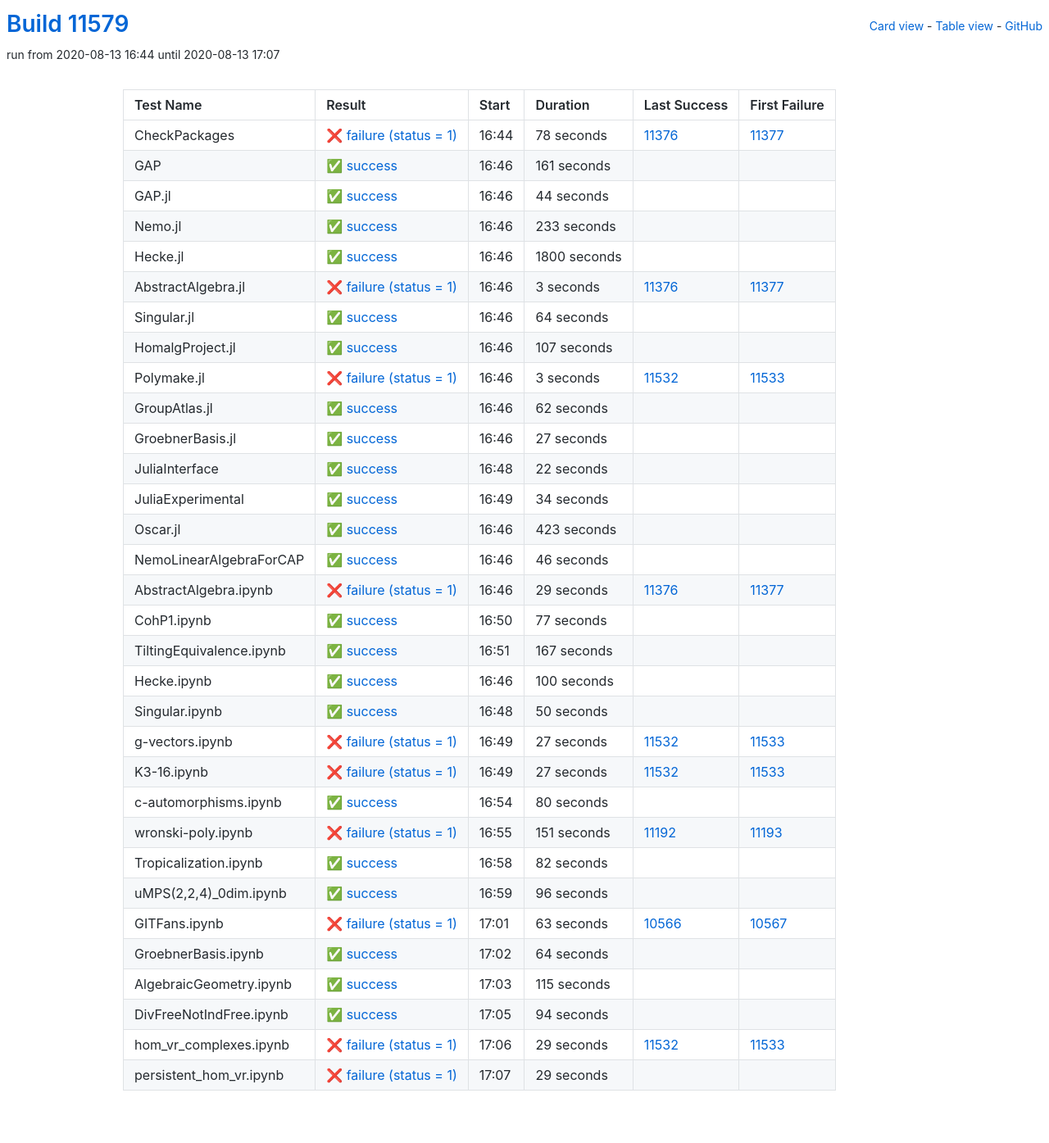
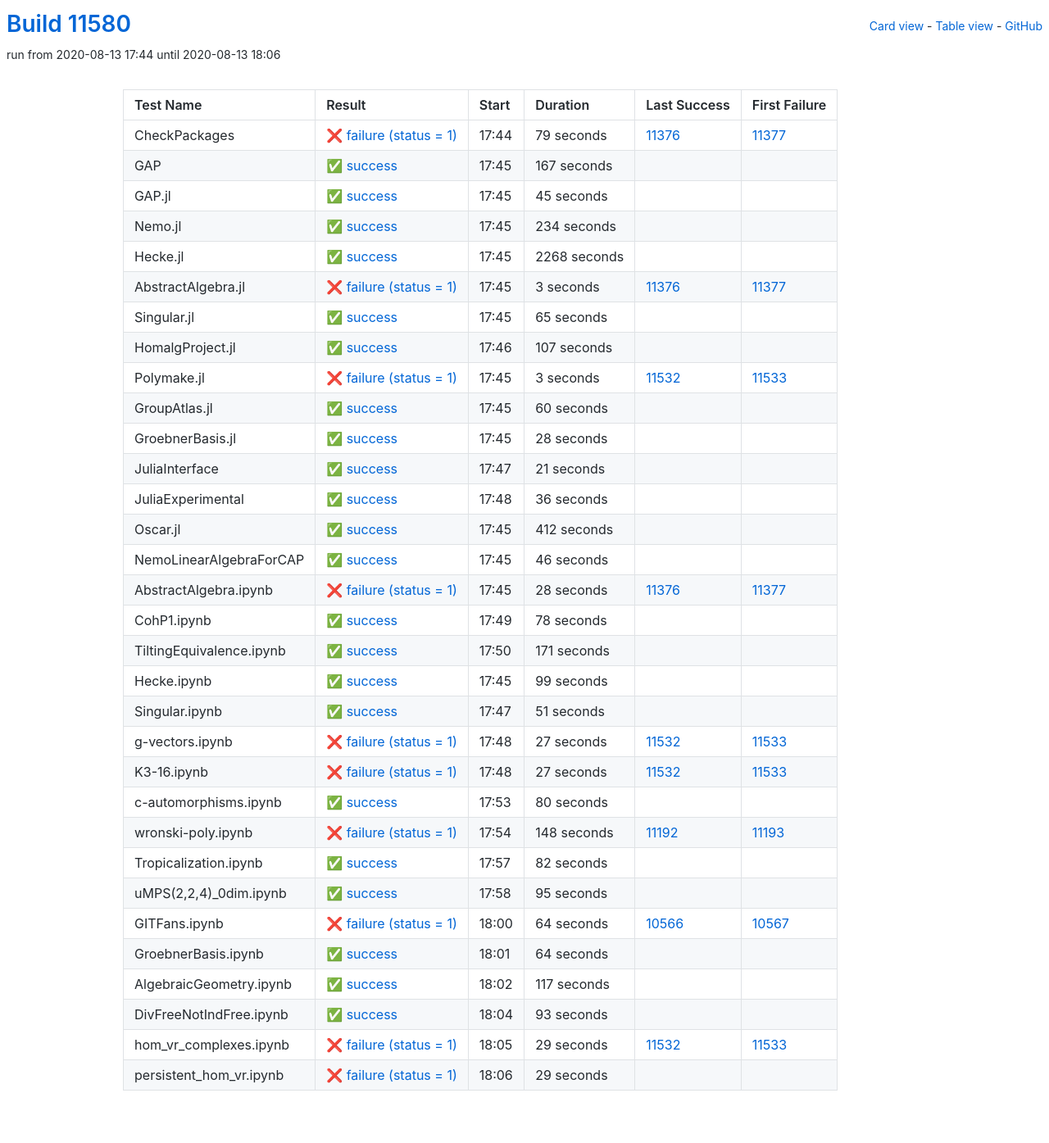
Before and after one commit to oscar-system/oscar-ci-status, a Jekyll site: the page built from table.html, in a window 1280 px wide. Shown: the whole page at 82% size. Built offline with Jekyll 4.4.1, drawn with Linux system fonts in a browser that asks for light colours.

Commit message:
Build #11580

```diff
--- a/_data/ci.yml
+++ b/_data/ci.yml
@@ -1,6 +1,6 @@
 ---
-build: 11579
-build_url: https://oscarci.mathematik.uni-kl.de/job/oscar/11579/
+build: 11580
+build_url: https://oscarci.mathematik.uni-kl.de/job/oscar/11580/
 job: oscar
 organization: oscar-system
 repo: oscar-ci-status
@@ -8,68 +8,68 @@
 tests:
 - name: CheckPackages
   id: checkpackages
-  log: https://oscarci.mathematik.uni-kl.de/job/oscar/11579/artifact/logs/build-11579/CheckPackages.log
-  start: 2020-08-13 16:44
+  log: https://oscarci.mathematik.uni-kl.de/job/oscar/11580/artifact/logs/build-11580/CheckPackages.log
+  start: 2020-08-13 17:44
   success: false
   exitcode: 1
   status: failure
-  duration: 78
+  duration: 79
   last_success: 11376
   last_success_url: https://oscarci.mathematik.uni-kl.de/job/oscar/11376/
   first_failure: 11377
   first_failure_url: https://oscarci.mathematik.uni-kl.de/job/oscar/11377/
 - name: GAP
   id: gap
-  log: https://oscarci.mathematik.uni-kl.de/job/oscar/11579/artifact/logs/build-11579/GAP.log
-  start: 2020-08-13 16:46
+  log: https://oscarci.mathematik.uni-kl.de/job/oscar/11580/artifact/logs/build-11580/GAP.log
+  start: 2020-08-13 17:45
   success: true
   exitcode: 0
   status: success
-  duration: 161
+  duration: 167
   last_success: false
   last_success_url:
   first_failure: false
   first_failure_url:
 - name: GAP.jl
   id: gap-jl
-  log: https://oscarci.mathematik.uni-kl.de/job/oscar/11579/artifact/logs/build-11579/GAP.jl.log
-  start: 2020-08-13 16:46
+  log: https://oscarci.mathematik.uni-kl.de/job/oscar/11580/artifact/logs/build-11580/GAP.jl.log
+  start: 2020-08-13 17:45
   success: true
   exitcode: 0
   status: success
-  duration: 44
+  duration: 45
   last_success: false
   last_success_url:
   first_failure: false
   first_failure_url:
 - name: Nemo.jl
   id: nemo-jl
-  log: https://oscarci.mathematik.uni-kl.de/job/oscar/11579/artifact/logs/build-11579/Nemo.jl.log
-  start: 2020-08-13 16:46
+  log: https://oscarci.mathematik.uni-kl.de/job/oscar/11580/artifact/logs/build-11580/Nemo.jl.log
+  start: 2020-08-13 17:45
   success: true
   exitcode: 0
   status: success
-  duration: 233
+  duration: 234
   last_success: false
   last_success_url:
   first_failure: false
   first_failure_url:
 - name: Hecke.jl
   id: hecke-jl
-  log: https://oscarci.mathematik.uni-kl.de/job/oscar/11579/artifact/logs/build-11579/Hecke.jl.log
-  start: 2020-08-13 16:46
+  log: https://oscarci.mathematik.uni-kl.de/job/oscar/11580/artifact/logs/build-11580/Hecke.jl.log
+  start: 2020-08-13 17:45
   success: true
   exitcode: 0
   status: success
-  duration: 1800
+  duration: 2268
   last_success: false
   last_success_url:
   first_failure: false
   first_failure_url:
 - name: AbstractAlgebra.jl
   id: abstractalgebra-jl
-  log: https://oscarci.mathematik.uni-kl.de/job/oscar/11579/artifact/logs/build-11579/AbstractAlgebra.jl.log
-  start: 2020-08-13 16:46
+  log: https://oscarci.mathematik.uni-kl.de/job/oscar/11580/artifact/logs/build-11580/AbstractAlgebra.jl.log
+  start: 2020-08-13 17:45
   success: false
   exitcode: 1
   status: failure
@@ -80,20 +80,20 @@
   first_failure_url: https://oscarci.mathematik.uni-kl.de/job/oscar/11377/
 - name: Singular.jl
   id: singular-jl
-  log: https://oscarci.mathematik.uni-kl.de/job/oscar/11579/artifact/logs/build-11579/Singular.jl.log
-  start: 2020-08-13 16:46
+  log: https://oscarci.mathematik.uni-kl.de/job/oscar/11580/artifact/logs/build-11580/Singular.jl.log
+  start: 2020-08-13 17:45
   success: true
   exitcode: 0
   status: success
-  duration: 64
+  duration: 65
   last_success: false
   last_success_url:
   first_failure: false
   first_failure_url:
 - name: HomalgProject.jl
   id: homalgproject-jl
-  log: https://oscarci.mathematik.uni-kl.de/job/oscar/11579/artifact/logs/build-11579/HomalgProject.jl.log
-  start: 2020-08-13 16:46
+  log: https://oscarci.mathematik.uni-kl.de/job/oscar/11580/artifact/logs/build-11580/HomalgProject.jl.log
+  start: 2020-08-13 17:46
   success: true
   exitcode: 0
   status: success
@@ -104,8 +104,8 @@
   first_failure_url:
 - name: Polymake.jl
   id: polymake-jl
-  log: https://oscarci.mathematik.uni-kl.de/job/oscar/11579/artifact/logs/build-11579/Polymake.jl.log
-  start: 2020-08-13 16:46
+  log: https://oscarci.mathematik.uni-kl.de/job/oscar/11580/artifact/logs/build-11580/Polymake.jl.log
+  start: 2020-08-13 17:45
   success: false
   exitcode: 1
   status: failure
@@ -116,68 +116,68 @@
   first_failure_url: https://oscarci.mathematik.uni-kl.de/job/oscar/11533/
 - name: GroupAtlas.jl
   id: groupatlas-jl
-  log: https://oscarci.mathematik.uni-kl.de/job/oscar/11579/artifact/logs/build-11579/GroupAtlas.jl.log
-  start: 2020-08-13 16:46
+  log: https://oscarci.mathematik.uni-kl.de/job/oscar/11580/artifact/logs/build-11580/GroupAtlas.jl.log
+  start: 2020-08-13 17:45
   success: true
   exitcode: 0
   status: success
-  duration: 62
+  duration: 60
   last_success: false
   last_success_url:
   first_failure: false
   first_failure_url:
 - name: GroebnerBasis.jl
   id: groebnerbasis-jl
-  log: https://oscarci.mathematik.uni-kl.de/job/oscar/11579/artifact/logs/build-11579/GroebnerBasis.jl.log
-  start: 2020-08-13 16:46
+  log: https://oscarci.mathematik.uni-kl.de/job/oscar/11580/artifact/logs/build-11580/GroebnerBasis.jl.log
+  start: 2020-08-13 17:45
   success: true
   exitcode: 0
   status: success
-  duration: 27
+  duration: 28
   last_success: false
   last_success_url:
   first_failure: false
   first_failure_url:
 - name: JuliaInterface
   id: juliainterface
-  log: https://oscarci.mathematik.uni-kl.de/job/oscar/11579/artifact/logs/build-11579/JuliaInterface.log
-  start: 2020-08-13 16:48
+  log: https://oscarci.mathematik.uni-kl.de/job/oscar/11580/artifact/logs/build-11580/JuliaInterface.log
+  start: 2020-08-13 17:47
   success: true
   exitcode: 0
   status: success
-  duration: 22
+  duration: 21
   last_success: false
   last_success_url:
   first_failure: false
   first_failure_url:
 - name: JuliaExperimental
   id: juliaexperimental
-  log: https://oscarci.mathematik.uni-kl.de/job/oscar/11579/artifact/logs/build-11579/JuliaExperimental.log
-  start: 2020-08-13 16:49
+  log: https://oscarci.mathematik.uni-kl.de/job/oscar/11580/artifact/logs/build-11580/JuliaExperimental.log
+  start: 2020-08-13 17:48
   success: true
   exitcode: 0
   status: success
-  duration: 34
+  duration: 36
   last_success: false
   last_success_url:
   first_failure: false
   first_failure_url:
 - name: Oscar.jl
   id: oscar-jl
-  log: https://oscarci.mathematik.uni-kl.de/job/oscar/11579/artifact/logs/build-11579/Oscar.jl.log
-  start: 2020-08-13 16:46
+  log: https://oscarci.mathematik.uni-kl.de/job/oscar/11580/artifact/logs/build-11580/Oscar.jl.log
+  start: 2020-08-13 17:45
   success: true
   exitcode: 0
   status: success
-  duration: 423
+  duration: 412
   last_success: false
   last_success_url:
   first_failure: false
   first_failure_url:
 - name: NemoLinearAlgebraForCAP
   id: nemolinearalgebraforcap
-  log: https://oscarci.mathematik.uni-kl.de/job/oscar/11579/artifact/logs/build-11579/NemoLinearAlgebraForCAP.log
-  start: 2020-08-13 16:46
+  log: https://oscarci.mathematik.uni-kl.de/job/oscar/11580/artifact/logs/build-11580/NemoLinearAlgebraForCAP.log
+  start: 2020-08-13 17:45
   success: true
   exitcode: 0
   status: success
@@ -188,68 +188,68 @@
   first_failure_url:
 - name: AbstractAlgebra.ipynb
   id: abstractalgebra-ipynb
-  log: https://oscarci.mathematik.uni-kl.de/job/oscar/11579/artifact/logs/build-11579/AbstractAlgebra.ipynb.log
-  start: 2020-08-13 16:46
+  log: https://oscarci.mathematik.uni-kl.de/job/oscar/11580/artifact/logs/build-11580/AbstractAlgebra.ipynb.log
+  start: 2020-08-13 17:45
   success: false
   exitcode: 1
   status: failure
-  duration: 29
+  duration: 28
   last_success: 11376
   last_success_url: https://oscarci.mathematik.uni-kl.de/job/oscar/11376/
   first_failure: 11377
   first_failure_url: https://oscarci.mathematik.uni-kl.de/job/oscar/11377/
 - name: CohP1.ipynb
   id: cohp1-ipynb
-  log: https://oscarci.mathematik.uni-kl.de/job/oscar/11579/artifact/logs/build-11579/CohP1.ipynb.log
-  start: 2020-08-13 16:50
+  log: https://oscarci.mathematik.uni-kl.de/job/oscar/11580/artifact/logs/build-11580/CohP1.ipynb.log
+  start: 2020-08-13 17:49
   success: true
   exitcode: 0
   status: success
-  duration: 77
+  duration: 78
   last_success: false
   last_success_url:
   first_failure: false
   first_failure_url:
 - name: TiltingEquivalence.ipynb
   id: tiltingequivalence-ipynb
-  log: https://oscarci.mathematik.uni-kl.de/job/oscar/11579/artifact/logs/build-11579/TiltingEquivalence.ipynb.log
-  start: 2020-08-13 16:51
+  log: https://oscarci.mathematik.uni-kl.de/job/oscar/11580/artifact/logs/build-11580/TiltingEquivalence.ipynb.log
+  start: 2020-08-13 17:50
   success: true
   exitcode: 0
   status: success
-  duration: 167
+  duration: 171
   last_success: false
   last_success_url:
   first_failure: false
   first_failure_url:
 - name: Hecke.ipynb
   id: hecke-ipynb
-  log: https://oscarci.mathematik.uni-kl.de/job/oscar/11579/artifact/logs/build-11579/Hecke.ipynb.log
-  start: 2020-08-13 16:46
+  log: https://oscarci.mathematik.uni-kl.de/job/oscar/11580/artifact/logs/build-11580/Hecke.ipynb.log
+  start: 2020-08-13 17:45
   success: true
   exitcode: 0
   status: success
-  duration: 100
+  duration: 99
   last_success: false
   last_success_url:
   first_failure: false
   first_failure_url:
 - name: Singular.ipynb
   id: singular-ipynb
-  log: https://oscarci.mathematik.uni-kl.de/job/oscar/11579/artifact/logs/build-11579/Singular.ipynb.log
-  start: 2020-08-13 16:48
+  log: https://oscarci.mathematik.uni-kl.de/job/oscar/11580/artifact/logs/build-11580/Singular.ipynb.log
+  start: 2020-08-13 17:47
   success: true
   exitcode: 0
   status: success
-  duration: 50
+  duration: 51
   last_success: false
   last_success_url:
   first_failure: false
   first_failure_url:
 - name: g-vectors.ipynb
   id: g-vectors-ipynb
-  log: https://oscarci.mathematik.uni-kl.de/job/oscar/11579/artifact/logs/build-11579/g-vectors.ipynb.log
-  start: 2020-08-13 16:49
+  log: https://oscarci.mathematik.uni-kl.de/job/oscar/11580/artifact/logs/build-11580/g-vectors.ipynb.log
+  start: 2020-08-13 17:48
   success: false
   exitcode: 1
   status: failure
@@ -260,8 +260,8 @@
   first_failure_url: https://oscarci.mathematik.uni-kl.de/job/oscar/11533/
 - name: K3-16.ipynb
   id: k3-16-ipynb
-  log: https://oscarci.mathematik.uni-kl.de/job/oscar/11579/artifact/logs/build-11579/K3-16.ipynb.log
-  start: 2020-08-13 16:49
+  log: https://oscarci.mathematik.uni-kl.de/job/oscar/11580/artifact/logs/build-11580/K3-16.ipynb.log
+  start: 2020-08-13 17:48
   success: false
   exitcode: 1
   status: failure
@@ -272,8 +272,8 @@
   first_failure_url: https://oscarci.mathematik.uni-kl.de/job/oscar/11533/
 - name: c-automorphisms.ipynb
   id: c-automorphisms-ipynb
-  log: https://oscarci.mathematik.uni-kl.de/job/oscar/11579/artifact/logs/build-11579/c-automorphisms.ipynb.log
-  start: 2020-08-13 16:54
+  log: https://oscarci.mathematik.uni-kl.de/job/oscar/11580/artifact/logs/build-11580/c-automorphisms.ipynb.log
+  start: 2020-08-13 17:53
   success: true
   exitcode: 0
   status: success
@@ -284,20 +284,20 @@
   first_failure_url:
 - name: wronski-poly.ipynb
   id: wronski-poly-ipynb
-  log: https://oscarci.mathematik.uni-kl.de/job/oscar/11579/artifact/logs/build-11579/wronski-poly.ipynb.log
-  start: 2020-08-13 16:55
+  log: https://oscarci.mathematik.uni-kl.de/job/oscar/11580/artifact/logs/build-11580/wronski-poly.ipynb.log
+  start: 2020-08-13 17:54
   success: false
   exitcode: 1
   status: failure
-  duration: 151
+  duration: 148
   last_success: 11192
   last_success_url: https://oscarci.mathematik.uni-kl.de/job/oscar/11192/
   first_failure: 11193
   first_failure_url: https://oscarci.mathematik.uni-kl.de/job/oscar/11193/
 - name: Tropicalization.ipynb
   id: tropicalization-ipynb
-  log: https://oscarci.mathematik.uni-kl.de/job/oscar/11579/artifact/logs/build-11579/Tropicalization.ipynb.log
-  start: 2020-08-13 16:58
+  log: https://oscarci.mathematik.uni-kl.de/job/oscar/11580/artifact/logs/build-11580/Tropicalization.ipynb.log
+  start: 2020-08-13 17:57
   success: true
   exitcode: 0
   status: success
@@ -308,32 +308,32 @@
   first_failure_url:
 - name: uMPS(2,2,4)_0dim.ipynb
   id: umps-2-2-4-0dim-ipynb
-  log: https://oscarci.mathematik.uni-kl.de/job/oscar/11579/artifact/logs/build-11579/uMPS-2-2-4-_0dim.ipynb.log
-  start: 2020-08-13 16:59
+  log: https://oscarci.mathematik.uni-kl.de/job/oscar/11580/artifact/logs/build-11580/uMPS-2-2-4-_0dim.ipynb.log
+  start: 2020-08-13 17:58
   success: true
   exitcode: 0
   status: success
-  duration: 96
+  duration: 95
   last_success: false
   last_success_url:
   first_failure: false
   first_failure_url:
 - name: GITFans.ipynb
   id: gitfans-ipynb
-  log: https://oscarci.mathematik.uni-kl.de/job/oscar/11579/artifact/logs/build-11579/GITFans.ipynb.log
-  start: 2020-08-13 17:01
+  log: https://oscarci.mathematik.uni-kl.de/job/oscar/11580/artifact/logs/build-11580/GITFans.ipynb.log
+  start: 2020-08-13 18:00
   success: false
   exitcode: 1
   status: failure
-  duration: 63
+  duration: 64
   last_success: 10566
   last_success_url: https://oscarci.mathematik.uni-kl.de/job/oscar/10566/
   first_failure: 10567
   first_failure_url: https://oscarci.mathematik.uni-kl.de/job/oscar/10567/
 - name: GroebnerBasis.ipynb
   id: groebnerbasis-ipynb
-  log: https://oscarci.mathematik.uni-kl.de/job/oscar/11579/artifact/logs/build-11579/GroebnerBasis.ipynb.log
-  start: 2020-08-13 17:02
+  log: https://oscarci.mathematik.uni-kl.de/job/oscar/11580/artifact/logs/build-11580/GroebnerBasis.ipynb.log
+  start: 2020-08-13 18:01
   success: true
   exitcode: 0
   status: success
@@ -344,32 +344,32 @@
   first_failure_url:
 - name: AlgebraicGeometry.ipynb
   id: algebraicgeometry-ipynb
-  log: https://oscarci.mathematik.uni-kl.de/job/oscar/11579/artifact/logs/build-11579/AlgebraicGeometry.ipynb.log
-  start: 2020-08-13 17:03
+  log: https://oscarci.mathematik.uni-kl.de/job/oscar/11580/artifact/logs/build-11580/AlgebraicGeometry.ipynb.log
+  start: 2020-08-13 18:02
   success: true
   exitcode: 0
   status: success
-  duration: 115
+  duration: 117
   last_success: false
   last_success_url:
   first_failure: false
   first_failure_url:
 - name: DivFreeNotIndFree.ipynb
   id: divfreenotindfree-ipynb
-  log: https://oscarci.mathematik.uni-kl.de/job/oscar/11579/artifact/logs/build-11579/DivFreeNotIndFree.ipynb.log
-  start: 2020-08-13 17:05
+  log: https://oscarci.mathematik.uni-kl.de/job/oscar/11580/artifact/logs/build-11580/DivFreeNotIndFree.ipynb.log
+  start: 2020-08-13 18:04
   success: true
   exitcode: 0
   status: success
-  duration: 94
+  duration: 93
   last_success: false
   last_success_url:
   first_failure: false
   first_failure_url:
 - name: hom_vr_complexes.ipynb
   id: hom-vr-complexes-ipynb
-  log: https://oscarci.mathematik.uni-kl.de/job/oscar/11579/artifact/logs/build-11579/hom_vr_complexes.ipynb.log
-  start: 2020-08-13 17:06
+  log: https://oscarci.mathematik.uni-kl.de/job/oscar/11580/artifact/logs/build-11580/hom_vr_complexes.ipynb.log
+  start: 2020-08-13 18:05
   success: false
   exitcode: 1
   status: failure
@@ -380,8 +380,8 @@
   first_failure_url: https://oscarci.mathematik.uni-kl.de/job/oscar/11533/
 - name: persistent_hom_vr.ipynb
   id: persistent-hom-vr-ipynb
-  log: https://oscarci.mathematik.uni-kl.de/job/oscar/11579/artifact/logs/build-11579/persistent_hom_vr.ipynb.log
-  start: 2020-08-13 17:07
+  log: https://oscarci.mathematik.uni-kl.de/job/oscar/11580/artifact/logs/build-11580/persistent_hom_vr.ipynb.log
+  start: 2020-08-13 18:06
   success: false
   exitcode: 1
   status: failure
```
Also changed, not shown: README.md.
